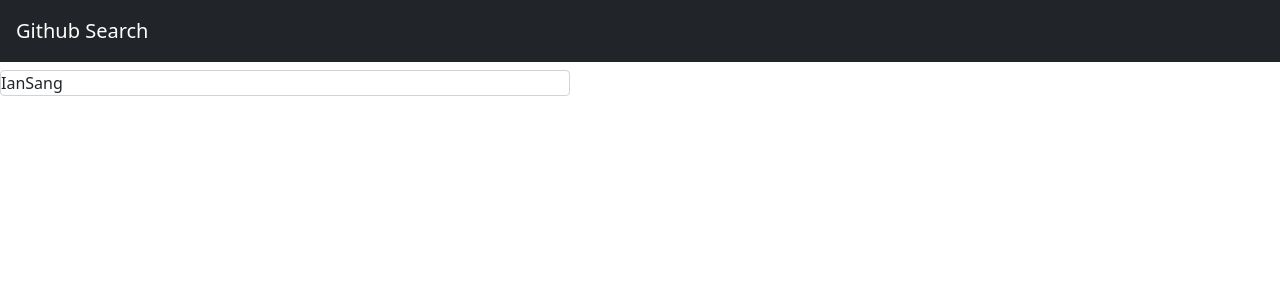
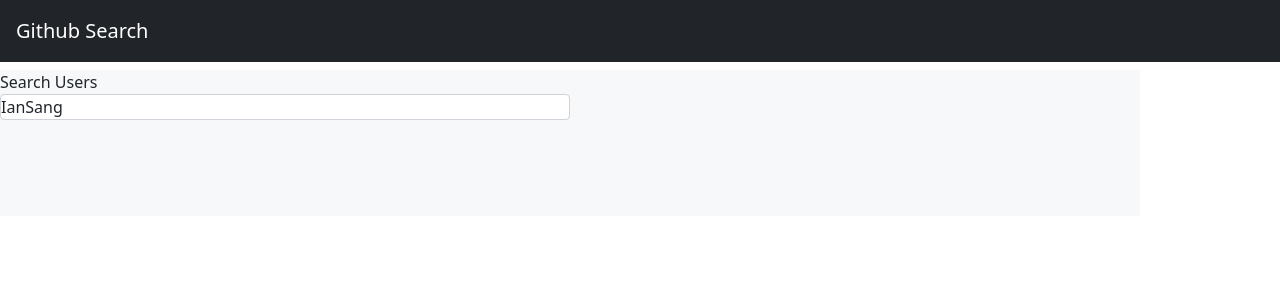
Before and after one commit to IanoSang/Github-Search-API, an Angular app: page / in a window 1280 px wide. Shown: the top 300 px of the page. Built offline with nearby package versions, Linux system fonts and the light colour scheme; no server answers.

Commit message:
feat: styles- adds styling to profile displayt components

```diff
--- a/src/app/components/profiles-display/profiles-display.component.css
+++ b/src/app/components/profiles-display/profiles-display.component.css
@@ -2,5 +2,7 @@
   padding: 0;
   margin: 0;
   box-sizing: border-box;
-  /*background-color: rgb(246,248,250);*/
 }
+.container{
+  background-color: rgb(246,248,250);
+}
--- a/src/app/components/profiles-display/profiles-display.component.html
+++ b/src/app/components/profiles-display/profiles-display.component.html
@@ -9,6 +9,7 @@
       <div class="col-md-6">
         <form>
           <div class="form-group">
+            <label>Search Users</label>
             <input type="text" class="form-control" placeholder="Github Username" [(ngModel)]="username" name="username" (keyup)="findUser()">
           </div>
         </form>
@@ -25,7 +26,7 @@
             <div class="panel-body">
               <div class="row">
                 <div class="col-md-4">
-                  <img class="img-thumbnail github-avatar" src="{{user.avatar_url}}">
+                  <img class="img-thumbnail" src="{{user.avatar_url}}">
                 </div>
                 <div class="col-md-8">
                   <div class="stats p-2">
```
